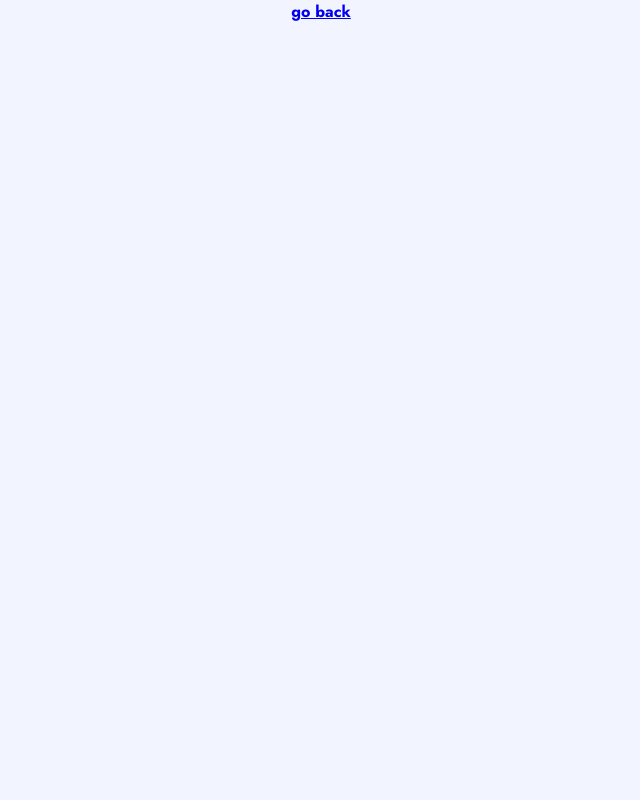
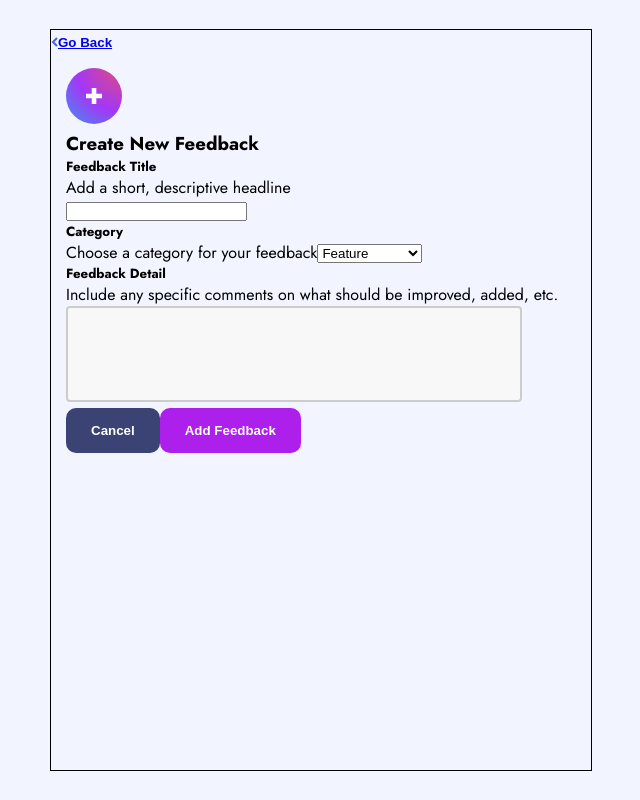
Before and after one commit to daniel-takacs/product_feedback_app, a React (Create React App) app in the folder client/: page /create in a window 1280 px wide. Shown: the whole page, without its empty margins (319-959 px from the left). Built offline with nearby package versions, Linux system fonts and the light colour scheme.

Commit message:
create feedback page design

```diff
--- /dev/null
+++ b/client/src/components/CrateFeedback/CreateFeedback.css
@@ -0,0 +1,36 @@
+.create-feedback-outer-container {
+    width: 540px;
+    height: 740px;
+    outline: 1px solid black;
+    display: flex;
+    flex-direction: column;
+    position: fixed;
+    top: 50%;
+    left: 50%;
+    transform: translate(-50%, -50%);
+}
+.create-feedback-inner-container {
+    padding: 15px;
+}
+.new-feedback-icon {
+    width: 56px;
+    height: 56px;
+}
+.create-feedback-buttons {
+    display: flex;
+
+}
+textarea {
+    width: 456px;
+    height: 96px;
+    padding: 12px 20px;
+    box-sizing: border-box;
+    border: 2px solid #ccc;
+    border-radius: 4px;
+    background-color: #f8f8f8;
+    font-size: 16px;
+    resize: none;
+  }
+  .arrow-left {
+      color: #4661E6;
+  }
--- a/client/src/components/CrateFeedback/CreateFeedback.jsx
+++ b/client/src/components/CrateFeedback/CreateFeedback.jsx
@@ -1,11 +1,52 @@
 import React from 'react'
 import {Link} from 'react-router-dom'
+import './CreateFeedback.css'
+import NewFeedbackIcon from '../../assets/shared/icon-new-feedback.svg'
+import {CancelButton} from '../../style/Buttons.jsx'
+import {Button1} from '../../style/Buttons.jsx'
+import ArrowLeft from '../../assets/shared/icon-arrow-left.svg'
+import {GoBackButton} from '../../style/Buttons.jsx'
 
 function CreateFeedback() {
     return (
-        <div>
-            <Link to='/'><h4>go back</h4></Link>
+        <div className="create-feedback-outer-container">
+            <div className="go-back-button">
+                <img className="arrow-left"src={ArrowLeft} alt="arow left"/>
+                    <GoBackButton>
+                        <Link to='/'>Go Back </Link>
+                    </GoBackButton>
+            </div>
 
+            <div className="create-feedback-inner-container">
+                <img className="new-feedback-icon"src={NewFeedbackIcon} alt="new feedback icon" />
+                <h3>Create New Feedback</h3>
+                <h5>Feedback Title</h5>
+                <p>Add a short, descriptive headline</p>
+                <input type="text" />
+                <h5>Category</h5>
+
+                <label for="category-select">Choose a category for your feedback</label>
+
+                <select id="category-select">
+                    <option value="feature">Feature</option>
+                    <option value="ui">UI</option>
+                    <option value="ux">UX</option>
+                    <option value="enhancement">Enhancement</option>
+                    <option value="bug">Bug</option>
+                </select>
+
+                <h5>Feedback Detail</h5>
+                <label>Include any specific comments on what should be improved, added, etc.</label>
+                <textarea></textarea>
+                <div className="create-feedback-buttons">
+                    <div>
+                        <CancelButton>Cancel</CancelButton>
+                    </div>
+                    <div>
+                        <Button1>Add Feedback</Button1>
+                    </div>
+                </div>
+            </div>
         </div>
     )
 }
--- a/client/src/style/Buttons.jsx
+++ b/client/src/style/Buttons.jsx
@@ -7,4 +7,19 @@
     border: none;
     padding: 15px 25px;
     border-radius: 10px;
+    font-weight: bold;
 `
+export const CancelButton = styled.button `
+    background-color: #3A4374;
+    padding: 15px 25px;
+    border: none;
+    color: white;
+    border-radius: 10px;
+    font-weight: bold;
+`
+export const GoBackButton = styled.button `
+    background-color: transparent;
+    border: none;
+    font-weight: bold;
+    color: #647196;
+`
```
